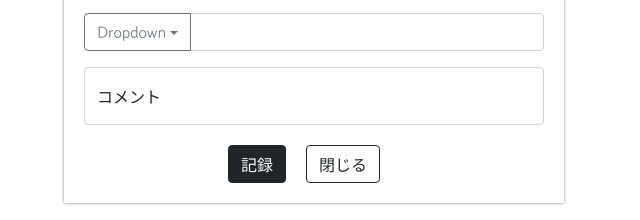
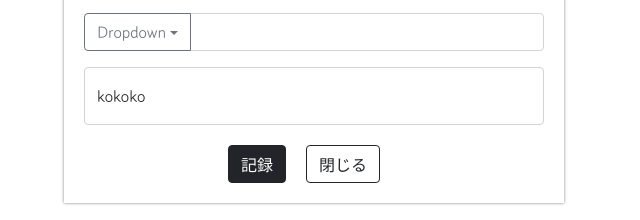
Before and after one commit to mokomokosparta/mypage, a plain HTML site: page index.html in a window 1280 px wide. Shown: the part 351-571 px from the top of the page, 326-966 px from the left. Drawn offline with nearby package versions, Linux system fonts and the light colour scheme.

Commit message:
Update index.html

```diff
--- a/index.html
+++ b/index.html
@@ -125,7 +125,7 @@
 </div>
     <div class="form-floating">
         <input type="password" class="form-control" id="floatingPassword" placeholder="Password">
-        <label for="floatingPassword">コメント</label>
+        <label for="floatingPassword">kokoko</label>
     </div>
     <div class="mybtn">
         <button type="button" class="btn btn-dark">記録</button>
```
